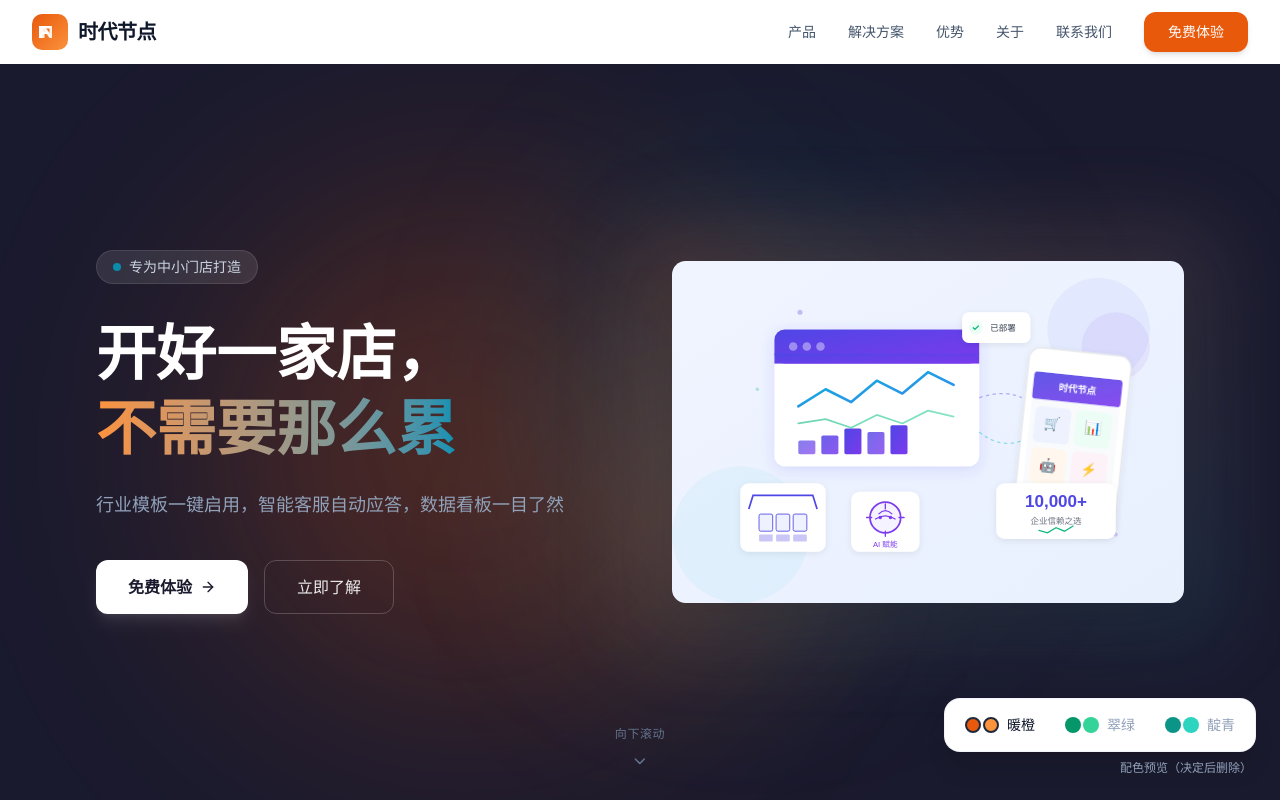
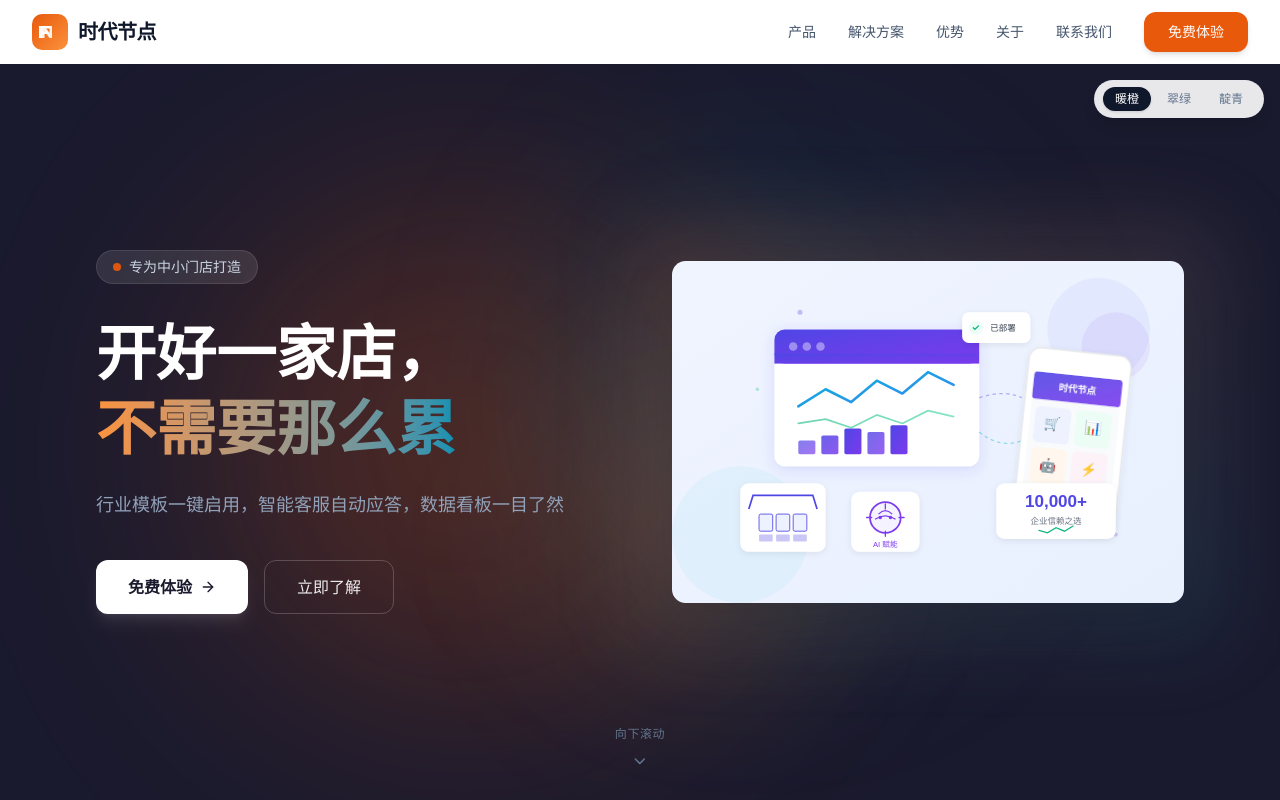
Before and after one commit to 575568329/Official-Website---Era-Node, a React (Vite) app: page / in a window 1280 px wide. Shown: the top 800 px of the page. Built offline with nearby package versions, Linux system fonts and the light colour scheme; the HTML template or start-up script is replaced by a standard one.

Commit message:
fix: move theme switcher to top, fix contrast for stats/advantages/contact

```diff
--- a/src/components/Advantages.jsx
+++ b/src/components/Advantages.jsx
@@ -64,7 +64,7 @@ export default function Advantages() {
                   <Icon size={22} className="text-white" />
                 </div>
                 <h3 className="text-xl font-bold text-slate-900">{item.title}</h3>
-                <p className="mt-2.5 text-muted text-sm leading-relaxed">{item.description}</p>
+                <p className="mt-2.5 text-slate-600 text-sm leading-relaxed">{item.description}</p>
               </motion.div>
             );
           })}
--- a/src/components/Contact.jsx
+++ b/src/components/Contact.jsx
@@ -53,7 +53,7 @@ export default function Contact() {
                   </select>
                 </div>
                 <textarea name="message" placeholder="您的留言" value={formData.message} onChange={handleChange} rows={4} className={inputClass + " resize-none"} />
-                <button type="submit" className="w-full py-3.5 bg-primary text-white font-semibold rounded-xl hover:bg-blue-800 transition-colors">提交咨询</button>
+                <button type="submit" className="w-full py-3.5 bg-primary text-white font-semibold rounded-xl shadow-lg shadow-primary/30 hover:shadow-xl hover:bg-primary/90 transition-all transition-colors">提交咨询</button>
               </form>
             )}
           </motion.div>
--- a/src/components/Hero.jsx
+++ b/src/components/Hero.jsx
@@ -26,7 +26,7 @@ export default function Hero() {
               transition={{ duration: 0.5, delay: 0.1 }}
               className="inline-flex items-center gap-2 px-4 py-1.5 rounded-full bg-white/10 border border-white/10 mb-8"
             >
-              <span className="w-2 h-2 bg-accent rounded-full animate-pulse" />
+              <span className="w-2 h-2 bg-primary rounded-full animate-pulse" />
               <span className="text-sm text-slate-300">专为中小门店打造</span>
             </motion.div>
 
--- a/src/components/Stats.jsx
+++ b/src/components/Stats.jsx
@@ -58,7 +58,7 @@ export default function Stats() {
               transition={{ duration: 0.5, delay: index * 0.15 }}
               className={'text-center py-8 md:py-0 md:px-8 ' + (index < 2 ? 'md:border-r md:border-border' : '')}
             >
-              <div className="text-5xl md:text-6xl font-bold bg-gradient-to-r from-primary to-primary-light bg-clip-text text-transparent">
+              <div className="text-5xl md:text-6xl font-bold text-primary font-bold">
                 <AnimatedNumber target={stat.value} suffix={stat.suffix} />
               </div>
               <div className="mt-3 text-lg font-semibold text-slate-800">{stat.label}</div>
--- a/src/components/ThemeSwitcher.jsx
+++ b/src/components/ThemeSwitcher.jsx
@@ -1,40 +1,31 @@
 import { useState, useEffect } from "react";
 
 const themes = [
-  { key: "A", label: "A", name: "暖橙", color: "#E8590C", light: "#FB923C" },
-  { key: "B", label: "B", name: "翠绿", color: "#059669", light: "#34D399" },
-  { key: "C", label: "C", name: "靛青", color: "#0D9488", light: "#2DD4BF" },
+  { key: "A", name: "暖橙" },
+  { key: "B", name: "翠绿" },
+  { key: "C", name: "靛青" },
 ];
 
 export default function ThemeSwitcher() {
   const [active, setActive] = useState(() => localStorage.getItem("theme") || "A");
-
   useEffect(() => {
     document.documentElement.setAttribute("data-theme", active);
     localStorage.setItem("theme", active);
   }, [active]);
 
   return (
-    <div className="fixed bottom-6 right-6 z-50 flex flex-col items-end gap-2">
-      <div className="bg-white rounded-2xl shadow-xl border border-border/50 p-2 flex gap-1.5">
+    <div className="fixed top-20 right-4 z-50">
+      <div className="bg-white/90 backdrop-blur-sm rounded-full shadow-lg border border-border/50 px-2 py-1.5 flex gap-1">
         {themes.map((t) => (
           <button
             key={t.key}
             onClick={() => setActive(t.key)}
-            className="group flex items-center gap-2 px-3 py-2 rounded-xl text-sm font-medium transition-all"
-            title={t.name}
+            className={`px-3 py-1 rounded-full text-xs font-medium transition-all ${active === t.key ? "bg-slate-900 text-white shadow-sm" : "text-slate-500 hover:text-slate-800"}`}
           >
-            <div className="flex gap-0.5">
-              <div className="w-4 h-4 rounded-full border-2 "
-                style={{ backgroundColor: t.color, borderColor: active === t.key ? "#1E293B" : "transparent" }} />
-              <div className="w-4 h-4 rounded-full border-2 "
-                style={{ backgroundColor: t.light, borderColor: active === t.key ? "#1E293B" : "transparent" }} />
-            </div>
-            <span className={active === t.key ? "text-slate-900" : "text-slate-400"}>{t.name}</span>
+            {t.name}
           </button>
         ))}
       </div>
-      <span className="text-xs text-slate-400 mr-1">配色预览（决定后删除）</span>
     </div>
   );
 }
```
